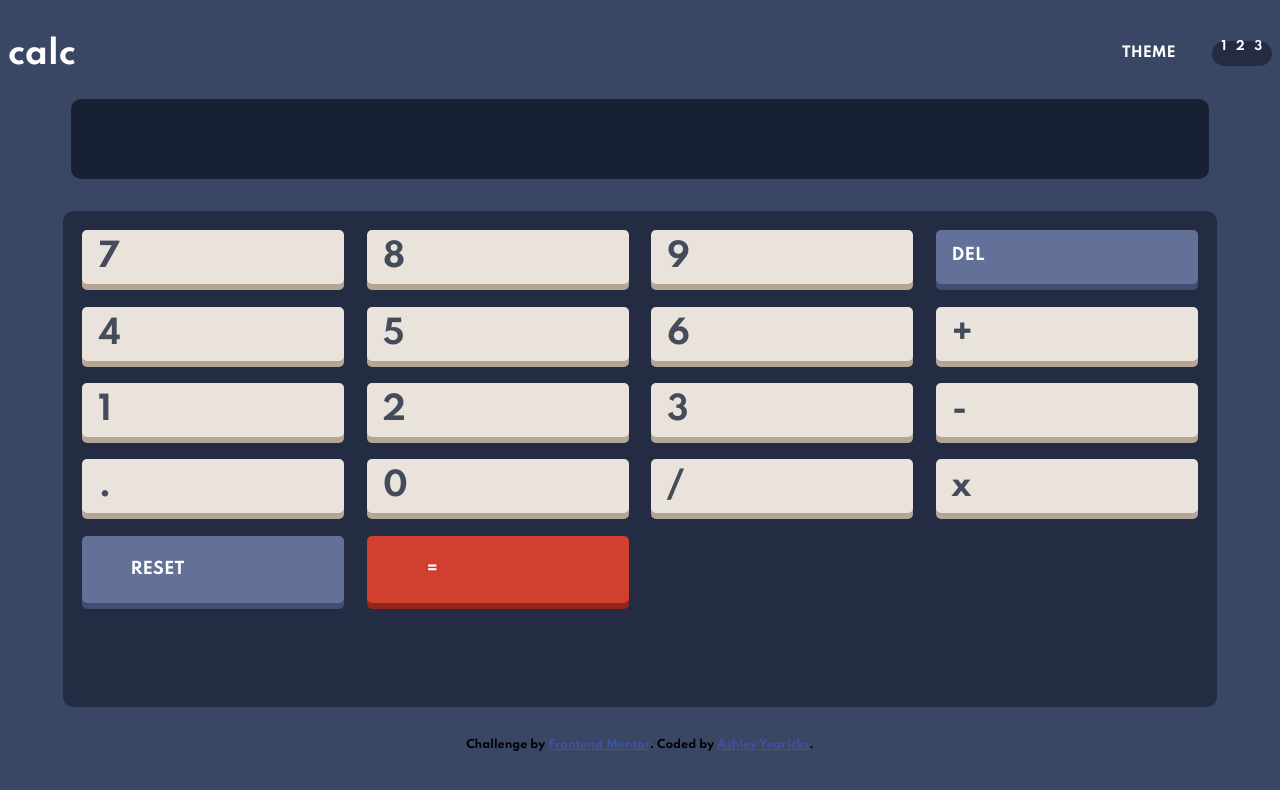
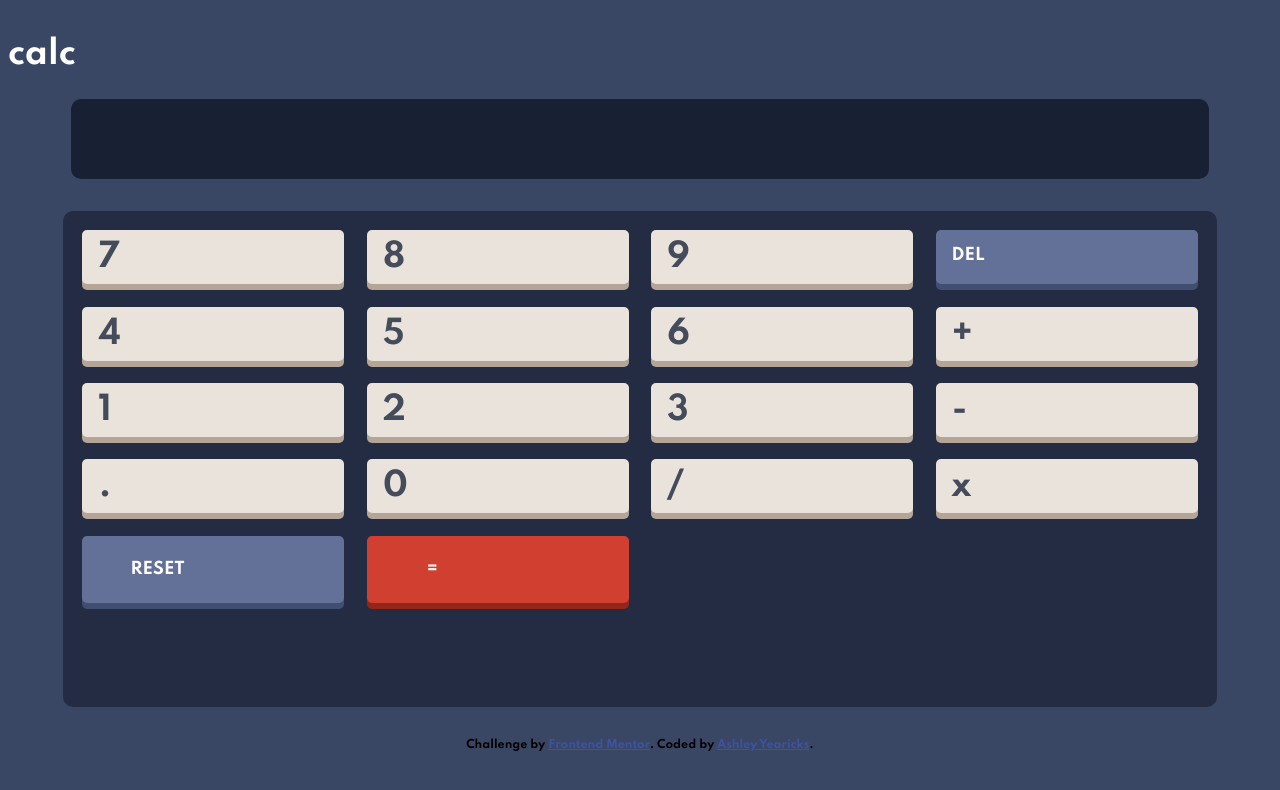
Before and after one commit to ayearicks/calculator-app-main, a plain HTML site: page index.html in a window 1280 px wide. Drawn offline with Linux system fonts and the light colour scheme.

Commit message:
delete style selector

```diff
--- a/index.html
+++ b/index.html
@@ -19,19 +19,6 @@
 
   <div id="logo-theme-select">
     <h1>Calc</h1>
-    <div id="theme-selector">
-      <h2>Theme</h2>
-      <div id="slider">
-        <div id="selectors">
-          <p>1</p>
-          <p>2</p>
-          <p>3</p>
-        </div>
-        <div>
-          <span id="sliding-scale"></span>
-        </div>
-      </div>
-    </div>
   </div>
 
   <div id="results">
--- a/style.scss
+++ b/style.scss
@@ -23,6 +23,7 @@ body {
     background-color:  var(--DarkBlueMain);
 }
 
+
 .calculator {
     margin: 0 auto;
     padding: 0;
@@ -39,46 +40,7 @@ body {
             text-transform: lowercase;
         }
 
-        #theme-selector {
-            display: flex;
-            flex-wrap: nowrap;
-            justify-content: space-between;
-            width: 150px;
-            align-items: center;
-
-            h2 {
-                color: white;
-                font-size: 14px;
-                text-transform: uppercase;
-            }
-
-            #slider {
-                display: flex;
-                flex-wrap: nowrap;
-                flex-direction: column-reverse;
-                background-color: var(--DarkBlueToggle);
-                width: 60px;
-                height: 25px;
-                border-radius: 30px;
-
-                #selectors {
-                    display: flex;
-                    flex-wrap: nowrap;
-                    flex-direction: row;
-                    justify-content: space-evenly;
-
-                    p {
-                        color: white;
-                        font-size: 12px;
-                    }
-                }
-            }
-
-
-        }
-
-
-
+    }
 
 
     }
@@ -150,21 +112,6 @@ body {
     }
 
 
-
-
-
-
-
-
-
-}
-
-
-
-
-
-
-
     .attribution {
         font-size: 11px;
         text-align: center;
```
Also changed, not shown: style.css, 1 other file.
